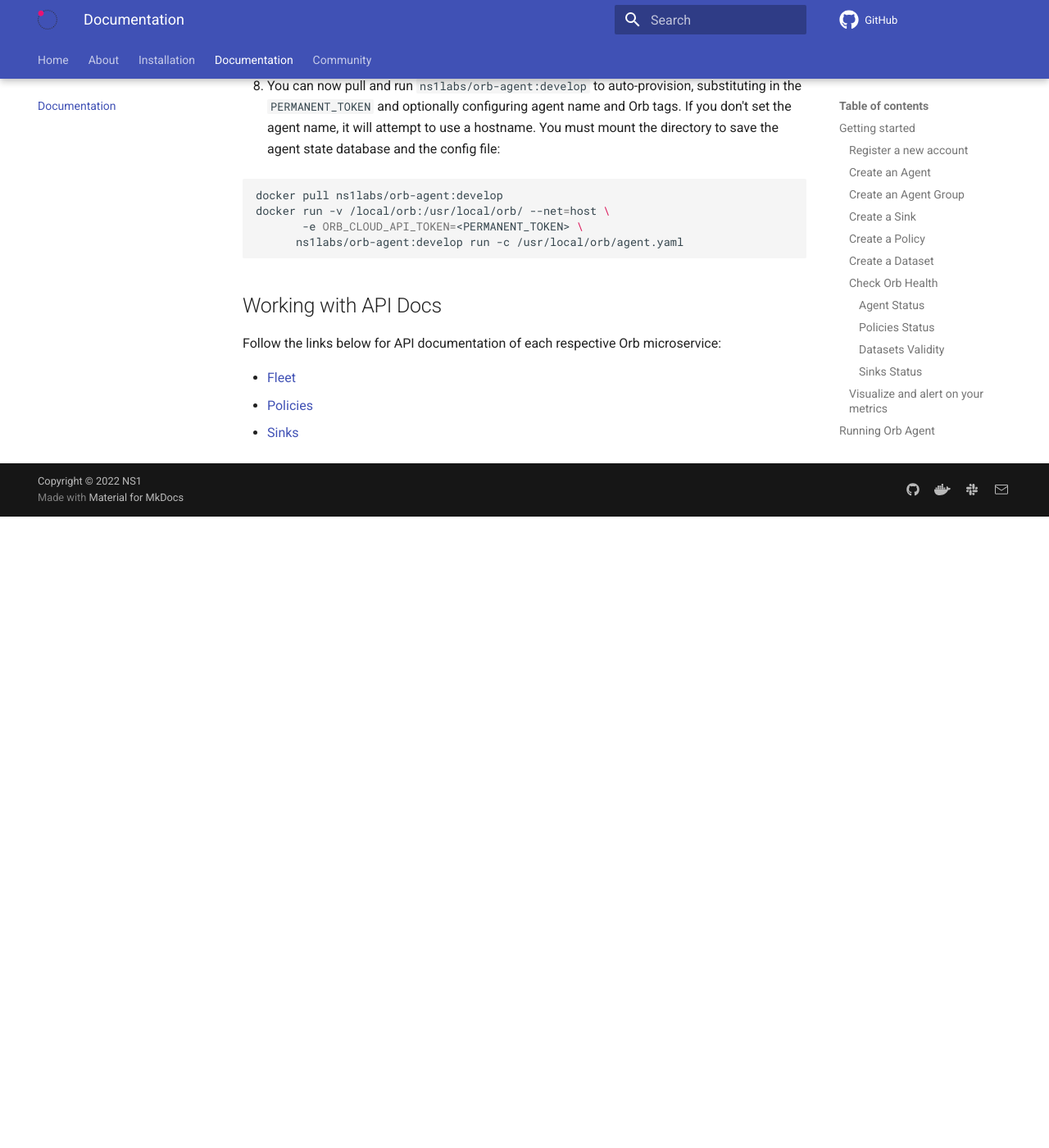
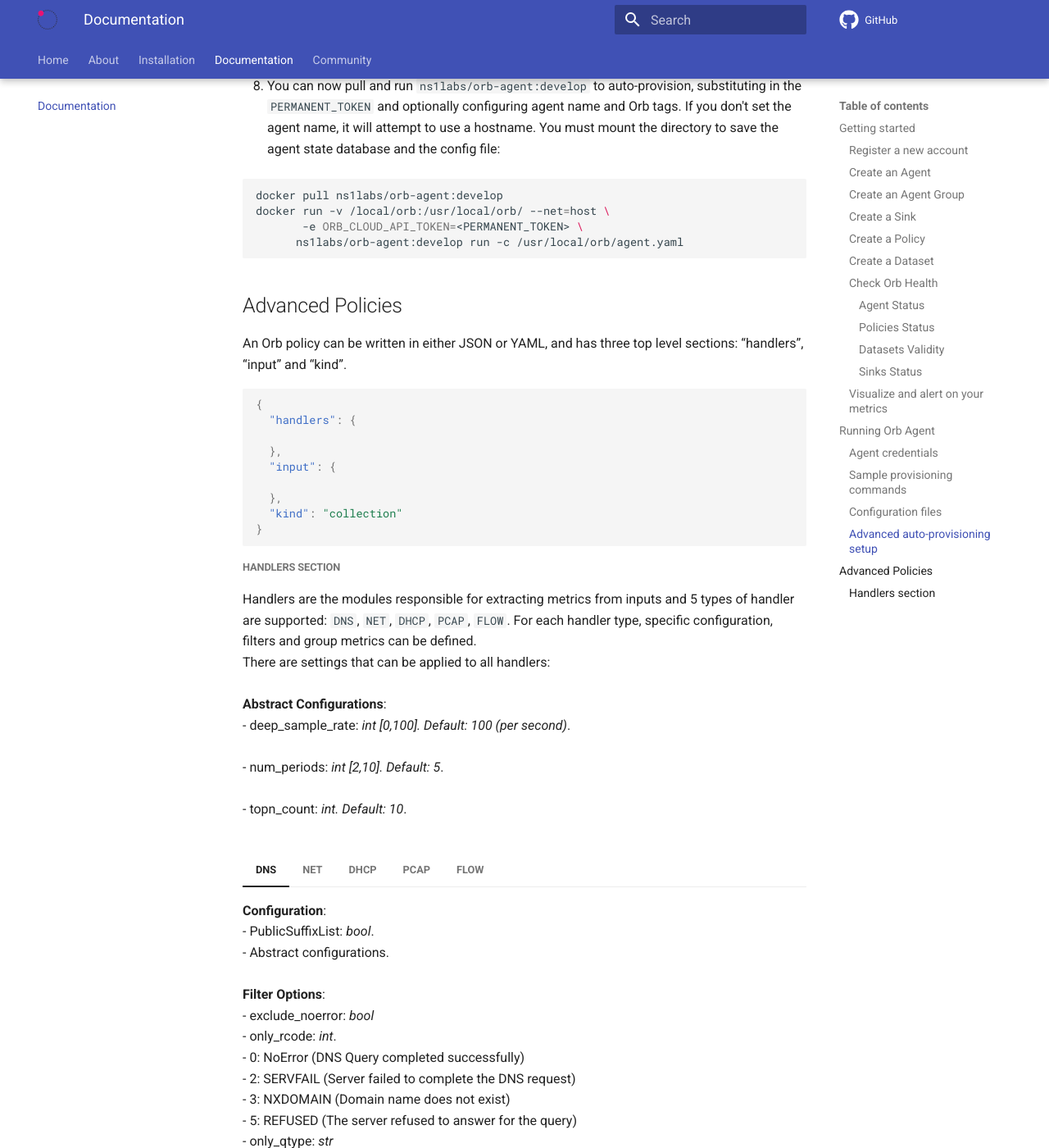
Before and after one commit to orb-community/orb-website, an MkDocs documentation site: the page built from docs/docs.md, in a window 1280 px wide and 1400 px high, scrolled down 23427 px. Shown: the whole window at 82% size. Built offline with MkDocs 1.6.1 and Material for MkDocs 9.7.7, drawn with Linux system fonts in a browser that asks for light colours; comment, search, counter and statistics services are not loaded; before the commit the page ends 24057 px from its top, so only the background shows below that; some of the changed text lies outside the part shown.

Commit message:
handlers section

````diff
--- a/docs/docs.md
+++ b/docs/docs.md
@@ -460,6 +460,167 @@
       ns1labs/orb-agent:develop run -c /usr/local/orb/agent.yaml
 ```
 
+## Advanced Policies
+
+An Orb policy can be written in either JSON or YAML, and has three top level sections: “handlers”, “input” and “kind”.
+
+```json
+{
+  "handlers": {
+
+  },
+  "input": {
+
+  },
+  "kind": "collection"
+}
+
+```
+
+##### Handlers section
+
+Handlers are the modules responsible for extracting metrics from inputs and 5 types of handler are supported: `DNS`, `NET`, `DHCP`, `PCAP`, `FLOW`. For each handler type, specific configuration, filters and group metrics can be defined.<br>
+There are settings that can be applied to all handlers: <br><br>
+**Abstract Configurations**: <br>
+- deep_sample_rate: *int [0,100]. Default: 100 (per second)*. <br><br>
+- num_periods: *int [2,10]. Default: 5*. <br><br>
+- topn_count: *int.  Default: 10*. <br><br>
+
+
+=== "DNS"
+      **Configuration**: <br>
+        - PublicSuffixList: *bool*. <br>
+        - Abstract configurations. <br><br>
+      **Filter Options**: <br>
+        - exclude_noerror: *bool* <br>
+        - only_rcode: *int*. <br>
+         - 0: NoError (DNS Query completed successfully) <br>
+         - 2: SERVFAIL (Server failed to complete the DNS request) <br>
+         - 3: NXDOMAIN (Domain name does not exist) <br>
+         - 5: REFUSED (The server refused to answer for the query) <br>
+        - only_qtype: *str* <br>
+        - answer_count: *int* <br>
+        - only_qname_suffix: *str* <br>
+        - only_dnssec_response: *bool* <br>
+        - dnstap_msg_type: *str* <br> (nao funciona com  pcap)
+        - geoloc_notfound: *bool*<br>
+        - asn_notfound: *bool* <br>
+      **Metrics Group**: <br>
+        - top_ecs <br>
+        - cardinality <br>
+        - counters <br>
+        - dns_transaction <br>
+        - top_qnames <br><br>
+      **Handler Type**: "dns" <br>
+    !!! example "DNS handler section example"
+        === "JSON"
+              ``` json
+                {
+                   "handlers":{
+                      "modules":{
+                         "default_dns":{
+                            "filter":{
+                               "only_qname_suffix":[
+                                  ".orb.live",
+                                  ".google.com"
+                               ],
+                               "only_rcode":3
+                            },
+                            "configs":{
+                               "public_suffix_list":"true"
+                            },
+                            "metric_groups": {
+                                "enable": [
+                                  "top_ecs"
+                                ]
+                              },
+                            "type":"dns"
+                         }
+                      }
+                   }
+                }
+              ```
+        === "YAML"
+            ``` yaml
+            ---
+            handlers:
+              modules:
+                default_dns:
+                  filter:
+                    only_qname_suffix:
+                    - ".orb.live"
+                    - ".google.com"
+                    only_rcode: 3
+                  configs:
+                    public_suffix_list: true
+                  metric_groups:
+                    enable:
+                    - top_ips
+                  type: dns
+            ```
+
+
+=== "NET"
+    **Configuration**: <br>
+        - Abstract configurations. <br><br>
+    **Filter Options**: <br>
+        - geoloc_notfound: *bool* <br>
+        - asn_notfound: *bool* <br>
+        - only_geoloc_prefix: *str* <br>
+        - only_asn_number: *str* <br>
+    **Metrics Group**: <br>
+        - counters <br>
+        - cardinality <br>
+        - top_geo <br>
+        - top_ips <br><br>
+    **Handler Type**: "net" <br>
+    !!! example "NET handler section example"
+        #todo Insert examples
+
+=== "DHCP"
+    **Configuration**: <br>
+        - Abstract configurations. <br><br>
+    **Filter Options**: No filters available. <br><br>
+    **Metrics Group**: No metrics group available<br><br>
+    **Handler Type**: "dhcp" <br>
+    !!! example "DHCP handler section example"
+        #todo Insert examples
+
+=== "PCAP"
+    **Configuration**: <br>
+        - Abstract configurations. <br><br>
+    **Filter Options**: No filters available. <br><br>
+    **Metrics Group**: No metrics group available<br><br>
+    **Handler Type**: "pcap" <br>
+    !!! example "PCAP handler section example"
+        #todo Insert examples
+
+
+=== "FLOW"
+    **Configuration**: <br>
+        - sample_rate_scaling: *bool* <br>
+        - recorded_stream: <br>
+        - Abstract configurations. <br><br>
+    **Filter Options**: <br>
+        - only_ips: *str* <br>
+        - only_devices: *str* <br>
+        - only_ports: *str* <br>
+        - only_interfaces: *str* <br>
+        - geoloc_notfound: *bool* <br>
+        - asn_notfound: *bool* <br>
+    **Metrics Group**: <br>
+        - counters <br>
+        - cardinality <br>
+        - top_geo <br>
+        - top_by_packets <br>
+        - top_by_bytes <br><br>
+    **Handler Type**: "flow" <br>
+    !!! example "FLOW handler section example"
+        #todo Insert examples
+
+
+##### Input section
+
 ## Working with API Docs
 Follow the links below for API documentation of each respective Orb microservice:
 
--- a/mkdocs.yml
+++ b/mkdocs.yml
@@ -11,6 +11,7 @@
     - navigation.tabs.sticky
     - navigation.top
     - search.suggest
+    - content.tabs.link
   icon:
     repo: fontawesome/brands/github
 markdown_extensions:
@@ -26,6 +27,10 @@
   - md_in_html
   - toc:
       permalink: true
+  - pymdownx.superfences
+  - pymdownx.tabbed:
+      alternate_style: true
+
 plugins:
   - search
 nav:
````
